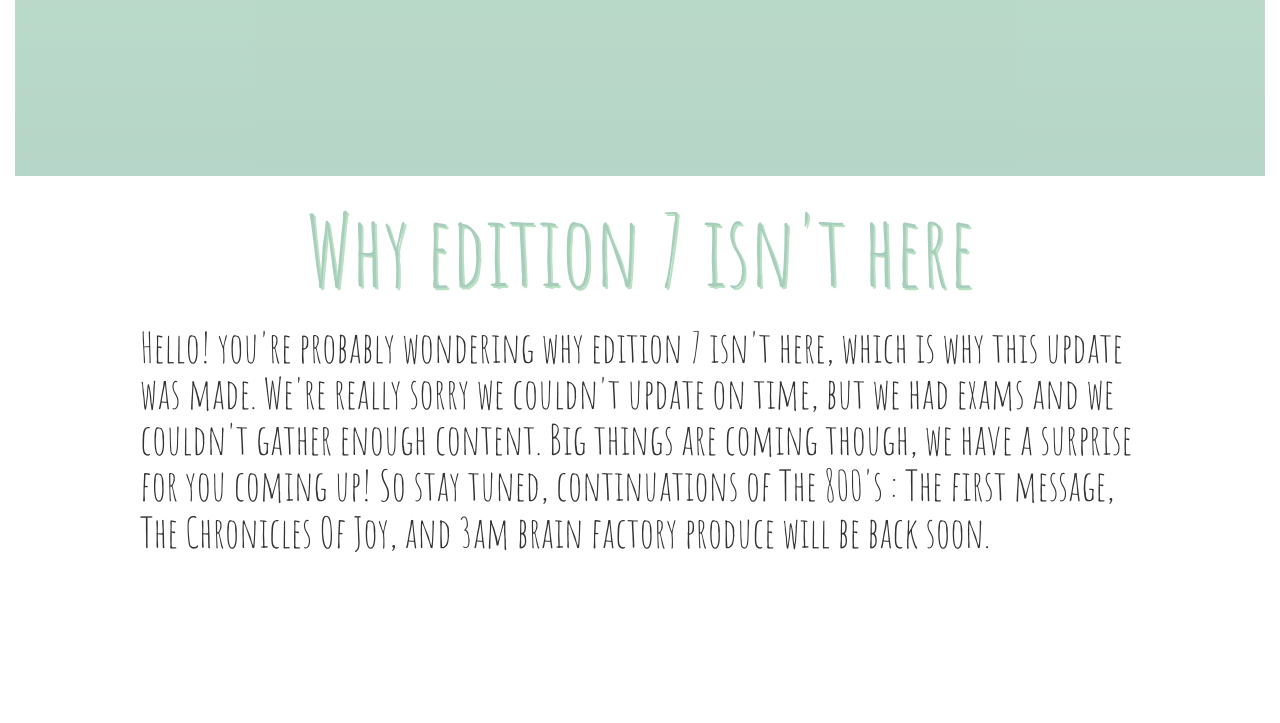
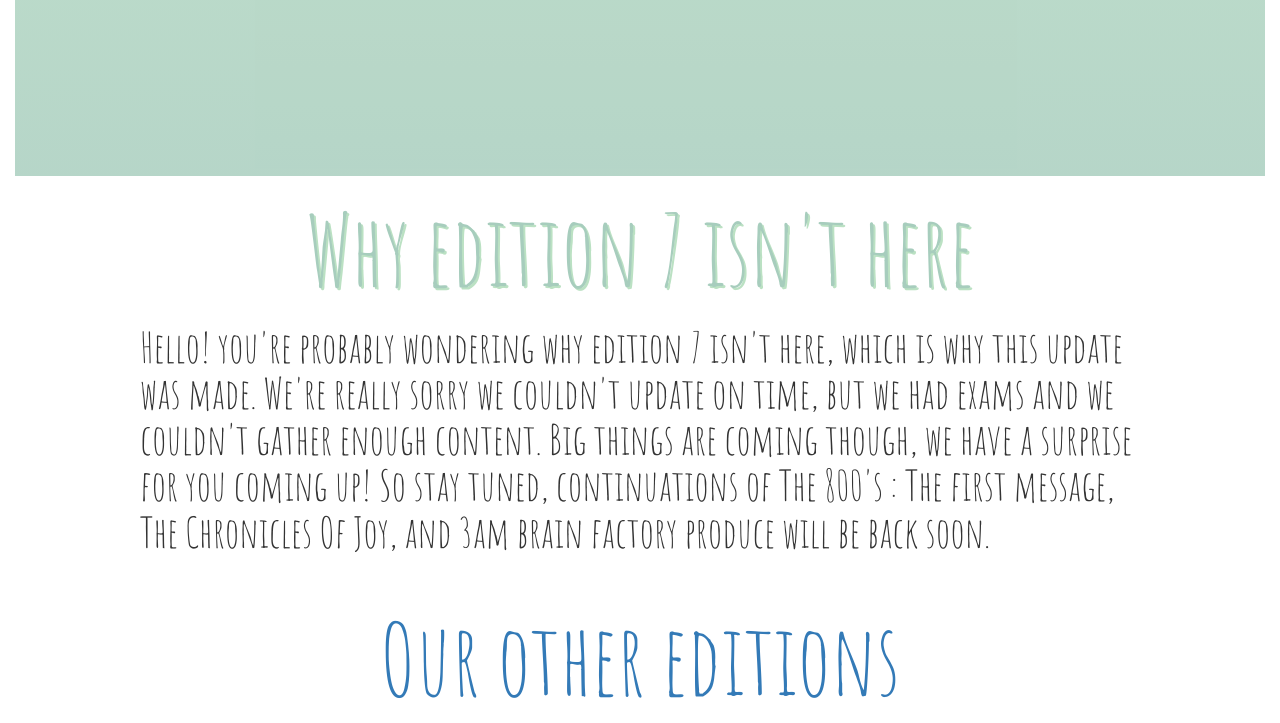
Before and after one commit to PARTICLEPATATA/particle-edition-2, a plain HTML site: page edition7.html in a window 1280 px wide. Shown: the part 594-1317 px from the top of the page. Before the commit the page ends 1159 px from the top, so only its background shows below. Drawn offline with nearby package versions, Linux system fonts and the light colour scheme; a script that the page names is missing.

Commit message:
Update edition7.html

```diff
--- a/edition7.html
+++ b/edition7.html
@@ -68,5 +68,9 @@
                         text-shadow:2px 2px #bbe1c3; ">Why edition 7 isn't here</h1>
                         <h3 style = "margin-left: 10%; margin-right: 10%; font-size:300%; text-align: left;">Hello! you're probably wondering why edition 7 isn't here, which is why this update was made. We're really sorry we couldn't update on time, but we had exams and we couldn't gather enough content. Big things are coming though, we have a surprise for you coming up! So stay tuned, continuations of The 800's : The first message, The Chronicles Of Joy, and 3am brain factory produce will be back soon.</h3>
                     </section>
+                    <br>
+             <a href="master.html">
+            <h3>Our other editions</h3>
+        </a>
     </body>
 </html>
```
